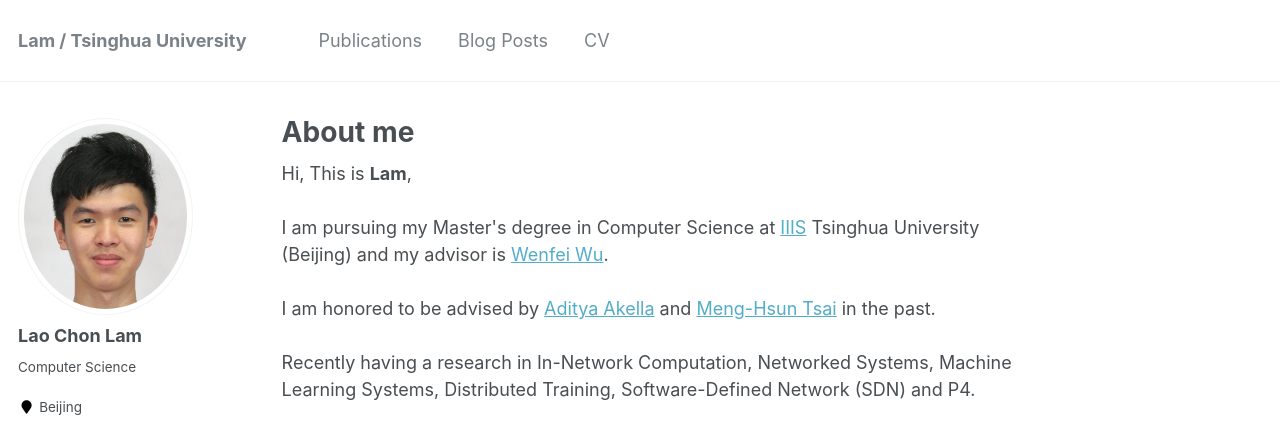
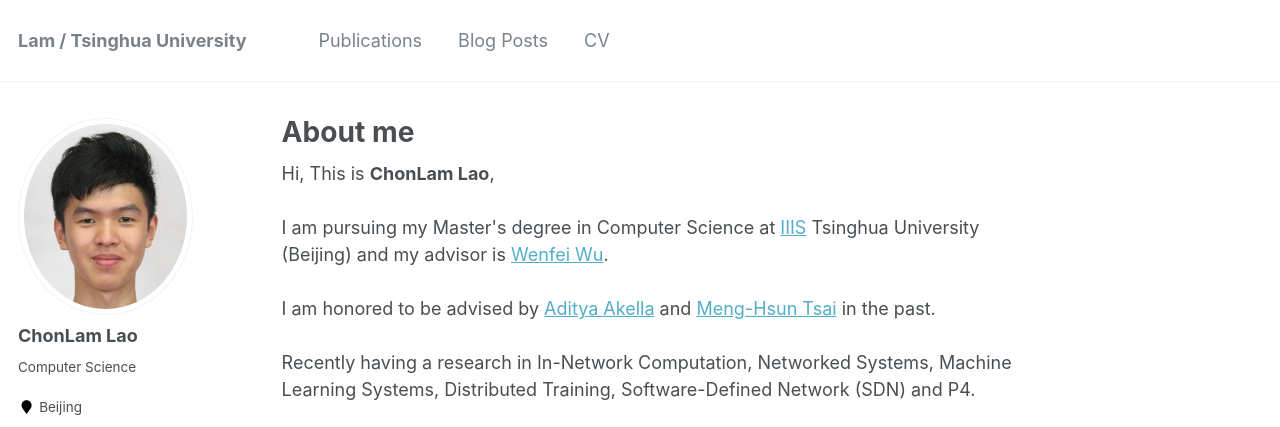
Before and after one commit to laochonlam/personal-website, a Jekyll site: the page built from _pages/about.md, in a window 1280 px wide. Shown: the top 427 px of the page. Built offline with Jekyll 4.4.1, drawn with Linux system fonts in a browser that asks for light colours.

Commit message:
mod name

```diff
--- a/_config.yml
+++ b/_config.yml
@@ -80,7 +80,7 @@ analytics:
 
 # Site Author
 author:
-  name             : "Lao Chon Lam"
+  name             : "ChonLam Lao"
   avatar           : "icCardPicture.jpeg"
   bio              : "Computer Science"
   location         : "Beijing"
--- a/_pages/about.md
+++ b/_pages/about.md
@@ -8,7 +8,7 @@ redirect_from:
   - /about.html
 ---
 
-<p>Hi, This is <strong>Lam</strong>,
+<p>Hi, This is <strong>ChonLam Lao</strong>,
     <br> <br>I am pursuing my Master's degree in Computer Science at <a href="https://iiis.tsinghua.edu.cn/en/about/">IIIS</a> Tsinghua University (Beijing) and my advisor is <a href="https://wenfei-wu.github.io/" target="_blank">Wenfei Wu</a>.
     <br>
     <br>
```
